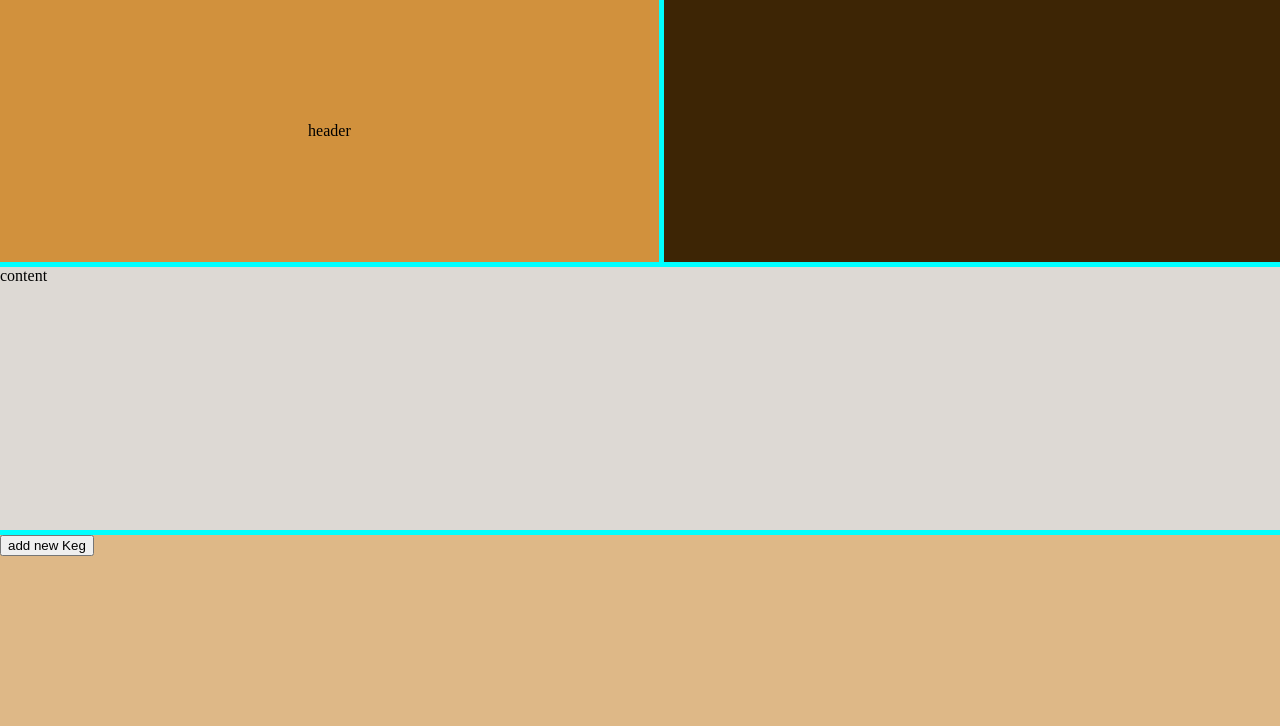
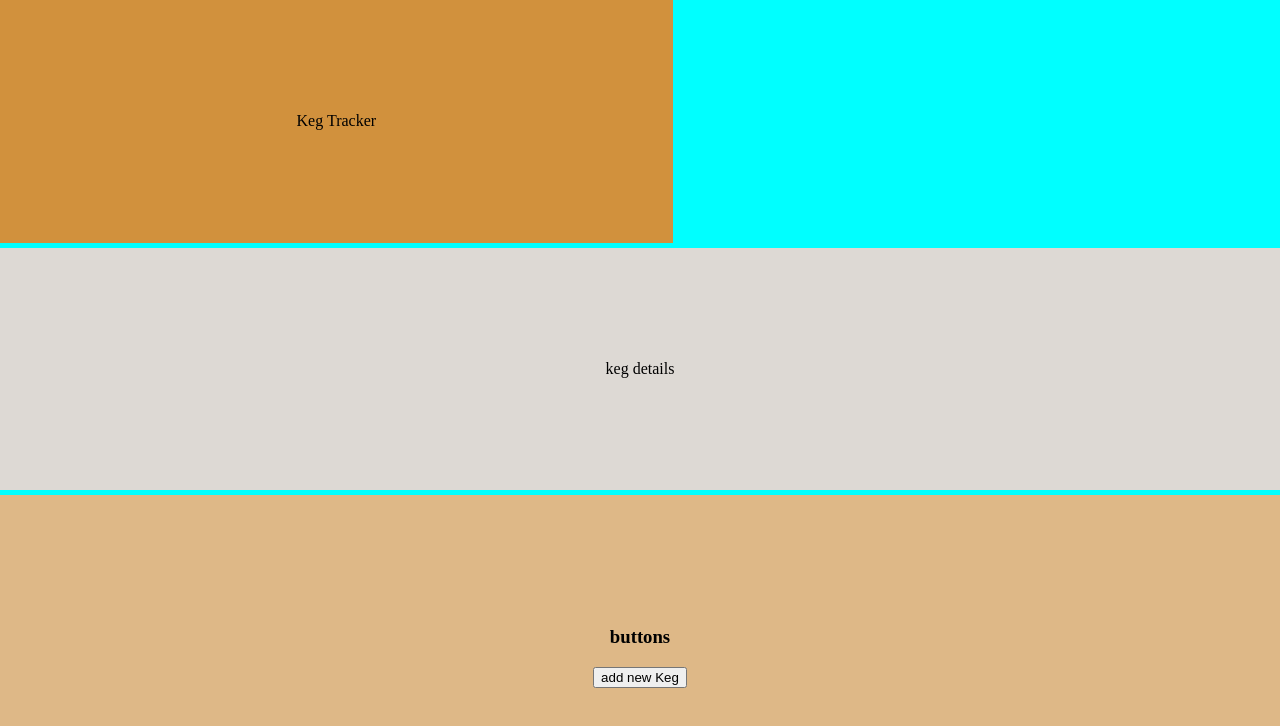
Before and after one commit to BrianSturgis/Keg-Tracker, a React (Create React App) app: page / in a window 1280 px wide. Shown: the top 726 px of the page. Built offline with nearby package versions, Linux system fonts and the light colour scheme.

Commit message:
make edits to indentation across entire project

```diff
--- a/src/components/App.js
+++ b/src/components/App.js
@@ -6,14 +6,10 @@ function App(){
   return (
     <React.Fragment>
       <div className="container">
-
-        <div className="header">header</div>
-        <div className="nav">
-          <div className="kegControl">
-          </div>
-        </div>
-        <div className="content">content</div>
+        <div className="header">Keg Tracker</div>
+        <div className="content">keg details </div>
         <div className="footer">
+          <h3>buttons</h3>
           <KegControl />
         </div>
       </div>
--- a/src/components/EditKegForm.js
+++ b/src/components/EditKegForm.js
@@ -17,7 +17,6 @@ function EditKegForm (props) {
   });
 }
 
-
   return (
     <React.Fragment>
       <ReusableForm
--- a/src/components/KegControl.js
+++ b/src/components/KegControl.js
@@ -123,7 +123,6 @@ class KegControl extends React.Component {
       </React.Fragment>
     );
   }
-
 }
 
 export default KegControl;
--- a/src/components/KegList.js
+++ b/src/components/KegList.js
@@ -6,7 +6,6 @@ import PropTypes from "prop-types";
 function KegList(props) {
   return (
     <React.Fragment>
-
       {props.kegList.map((keg) =>
         <Keg
           whenKegClicked = { props.onKegSelection }
--- a/src/components/NewKegForm.js
+++ b/src/components/NewKegForm.js
@@ -27,5 +27,4 @@ function NewKegForm(props){
 NewKegForm.propTypes = {
   onNewKegCreation: PropTypes.func
 };
-
 export default NewKegForm;
--- a/src/components/ReusableForm.js
+++ b/src/components/ReusableForm.js
@@ -36,5 +36,4 @@ ReusableForm.propTypes = {
   formSubmissionHandler: PropTypes.func,
   buttonText: PropTypes.string
 };
-
 export default ReusableForm;
--- a/src/index.css
+++ b/src/index.css
@@ -23,22 +23,23 @@ body{
   justify-content: center;
   align-items: center;
 }
-.nav {
-  background-color: rgb(61, 37, 5);
-  grid-row: 1;
-  grid-column: 2/ 3;
-
-}
 
 .content {
   background-color: rgb(221, 217, 212);
   grid-row: 2;
   grid-column:1 / 3;
+  display: flex;
+  flex-direction: column;
+  justify-content: center;
+  align-items: center;
 }
-
 
 .footer {
   background-color: burlywood;
   grid-row: 3;
   grid-column: 1 / 3;
+  display: flex;
+  flex-direction: column;
+  justify-content: center;
+  align-items: center;
 }
```
